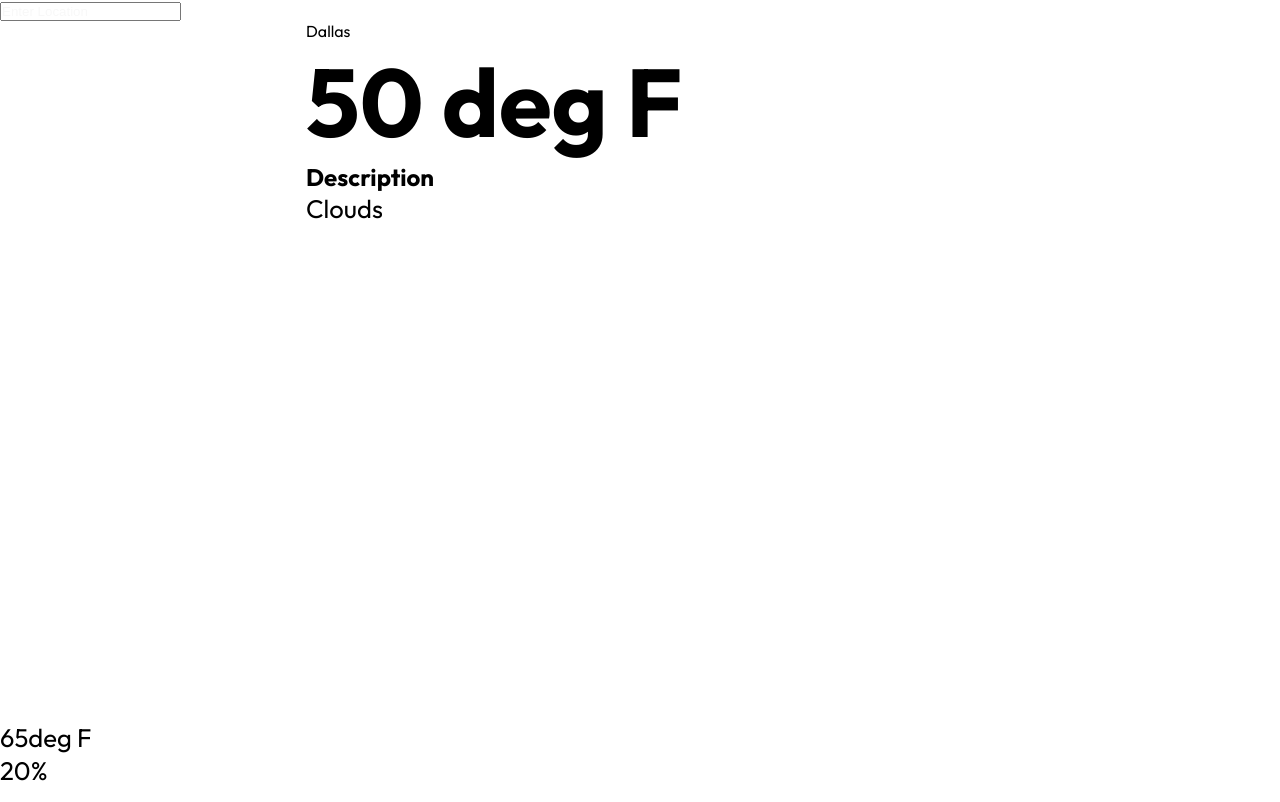
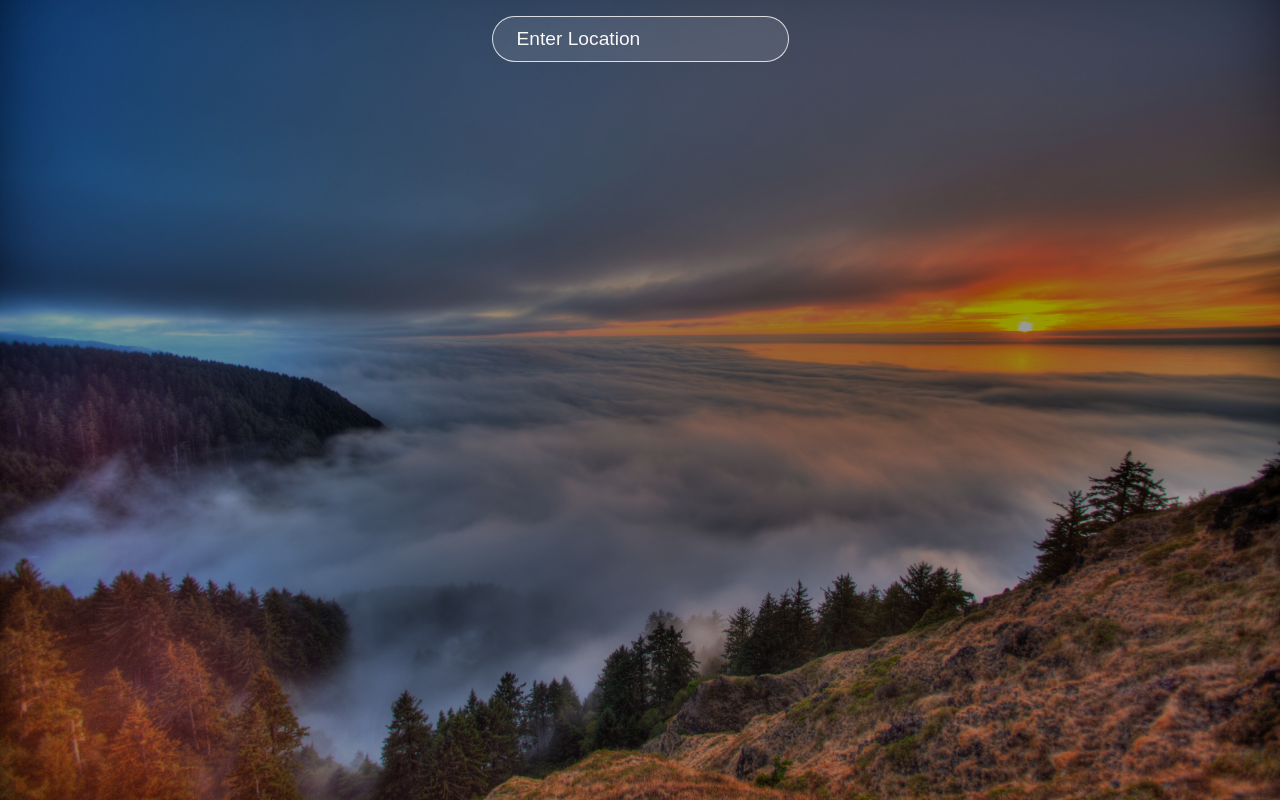
Before and after one commit to RiniJ7/weather-app-api, a React (Create React App) app: page / in a window 1280 px wide. Shown: the top 802 px of the page. Built offline with nearby package versions, Linux system fonts and the light colour scheme.

Commit message:
logic for search option added

```diff
--- a/src/App.js
+++ b/src/App.js
@@ -1,57 +1,70 @@
-import React, { useState } from 'react';
-import axios from 'axios';
-import './App.css';
+import React, { useState } from "react";
+import axios from "axios";
+import "./App.css";
 
 function App() {
-const[data, setData] = useState({});
-const[location, setLocation] = useState('');
+  const [data, setData] = useState({});
+  const [location, setLocation] = useState("");
 
-const url = `api.openweathermap.org/data/2.5/weather?lat=51.049999&lon=-114.066666&appid={APIKEY}`;
+  // const url = `api.openweathermap.org/data/2.5/weather?lat=51.049999&lon=-114.066666&appid={APIKEY}`;
+
+  const url = `api.openweathermap.org/data/2.5/weather?q=${location}&units=imperial&appid={APIKEY}`;
 
   const searchLocation = (event) => {
-
-    if (event.key === 'Enter') {
+    if (event.key === "Enter") {
       axios.get(url).then((response) => {
-        setData(response.data)
-        console.log(response.data)
-      })
+        setData(response.data);
+        console.log(response.data);
+      });
+      setLocation("");
     }
-
-}
-
+  };
 
   return (
-    <div className="App">
+    <div className="app">
       <div className="search">
         <input
           value={location}
-        onChange={event => setLocation(event.target.value)}
+          onChange={(event) => setLocation(event.target.value)}
           onKeyPress={searchLocation}
-        placeholder='Enter Location'
-        type='text'/>
+          placeholder="Enter Location"
+          type="text"
+        />
       </div>
       <div className="container">
         <div className="top">
           <div className="location">
-<p1>Dallas</p1>
+            <p>{data.name}</p>
           </div>
           <div className="temp">
-            <h1>50 deg F</h1>
+            {data.main ? <h1>{data.main.temp.toFixed()}°F</h1> : null}
           </div>
-          <h2>Description</h2>
-          <p>Clouds</p>
+          <div className="description">
+            {data.weather ? <p>{data.weather[0].main}</p> : null}
           </div>
         </div>
+
+        {data.name !== undefined && (
           <div className="bottom">
             <div className="feels">
-    <p>65deg F</p>
+              {data.main ? (
+                <p className="bold">{data.main.feels_like.toFixed()}°F</p>
+              ) : null}
+              <p>Feels Like</p>
             </div>
             <div className="humidity">
-    <p>20%</p>
+              {data.main ? <p className="bold">{data.main.humidity}%</p> : null}
+              <p>Humidity</p>
+            </div>
+            <div className="wind">
+              {data.wind ? (
+                <p className="bold">{data.wind.speed.toFixed()} MPH</p>
+              ) : null}
+              <p>Wind Speed</p>
             </div>
           </div>
-        <h1>Welcome to the weather app!</h1>
-
+        )}
+      </div>
     </div>
   );
 }
```
Lines whose indentation alone changed are shown as unchanged.
